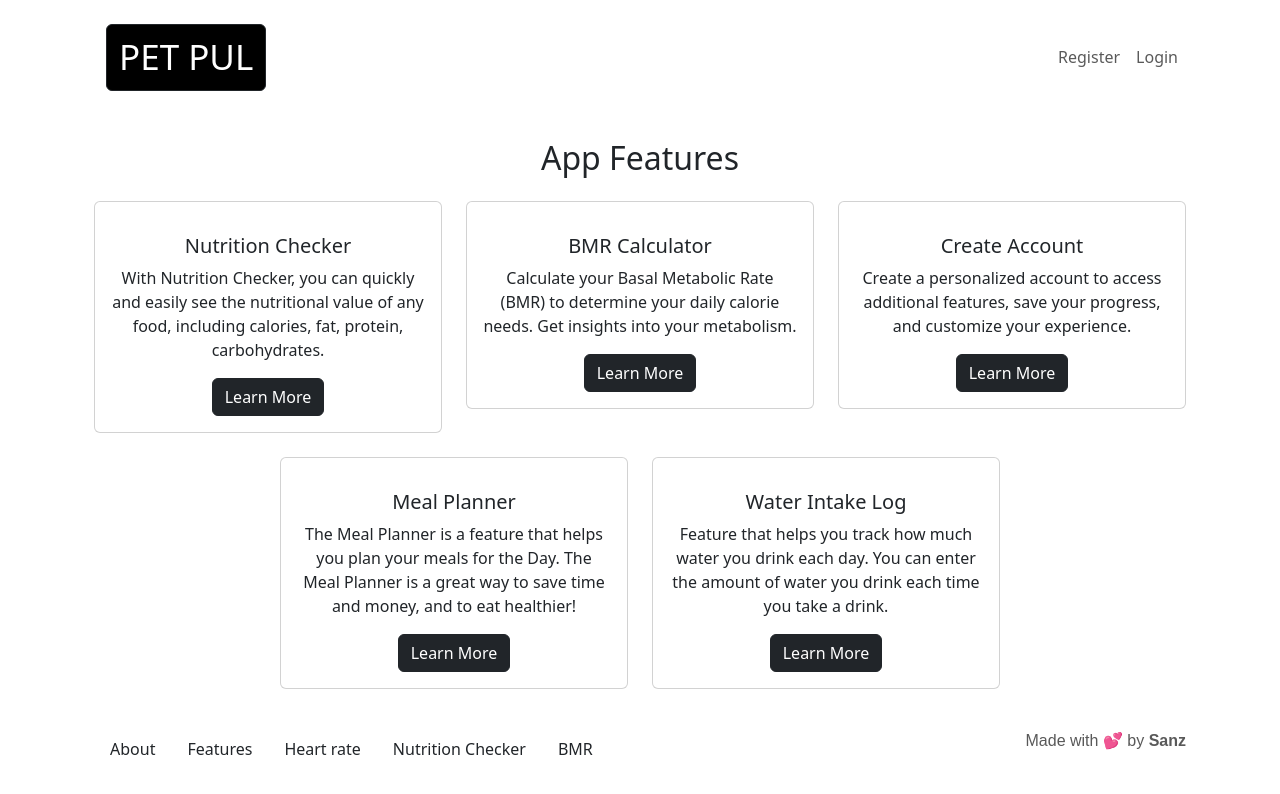
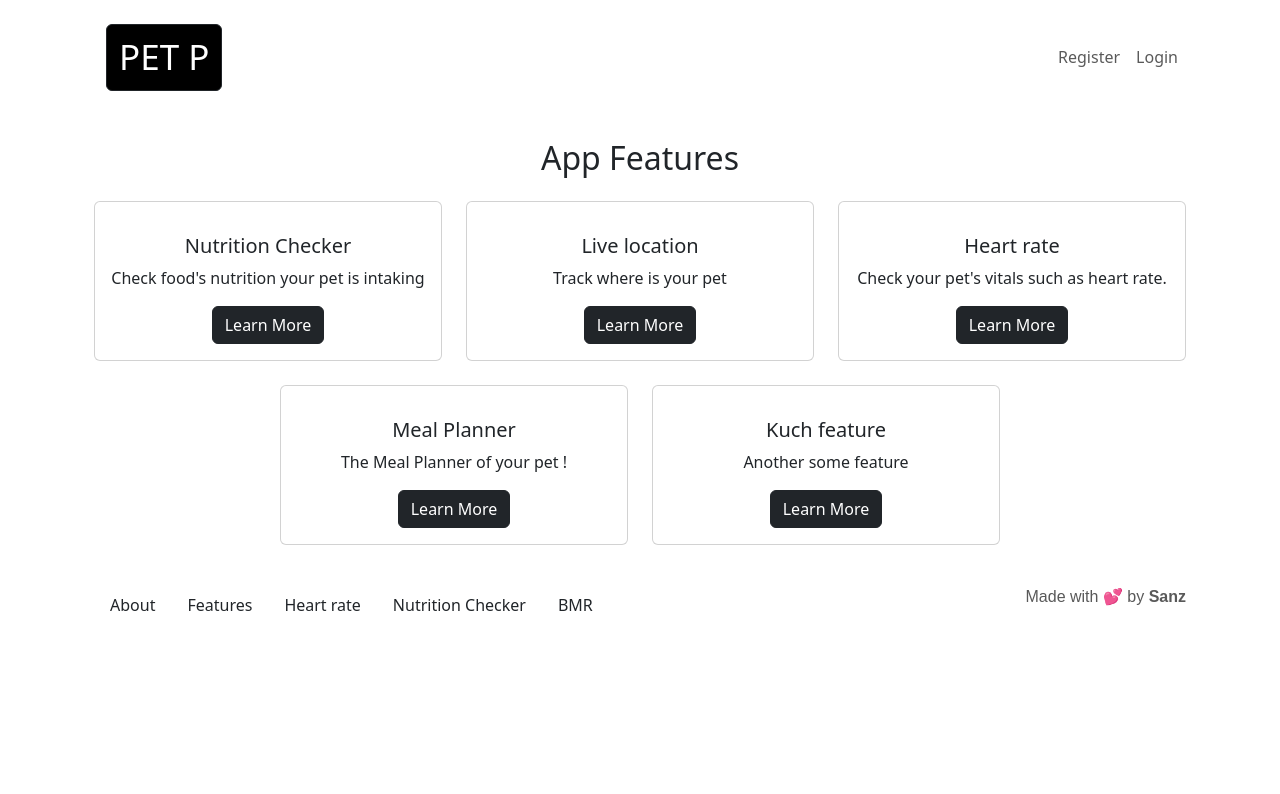
Before and after one commit to sanz17/pet-pulse, a React (Create React App) app: page /pages/features in a window 1280 px wide. Shown: the top 794 px of the page. Built offline with nearby package versions, Linux system fonts and the light colour scheme.

Commit message:
fix bugs

```diff
--- a/src/App.js
+++ b/src/App.js
@@ -11,7 +11,7 @@ import PublicRoute from "./components/PublicRoute";
 import Home from "./pages/Home";
 import Header from "./components/Header";
 import Features from "./pages/Features";
-import BMRCalculator from "./pages/BMRCalculator";
+import Location from "./pages/Location";
 import NutritionChecker from "./pages/NutritionChecker";
 import Login from "./pages/Login";
 import Register from "./pages/Register";
@@ -32,7 +32,7 @@ const App = () => {
             path="/pages/nutrition-checker"
             element={<NutritionChecker />}
           />
-          <Route path="/pages/bmr-calculator" element={<BMRCalculator />} />
+          <Route path="/pages/bmr-calculator" element={<Location />} />
           <Route path="/pages/about" element={<About />} />
 
 
--- a/src/components/Header.js
+++ b/src/components/Header.js
@@ -57,7 +57,7 @@ const Header = () => {
   const [loopNum, setLoopNum] = useState(0);
   const [isDeleting, setIsDeleting] = useState(false);
   const [text, setText] = useState('');
-  const period = 2000;
+  const period = 50000;
   const [delta, setDelta] = useState(300 - Math.random() * 100);
   const [index, setIndex] = useState(1);
   const toRotate = ["PET PULSE"];
@@ -84,7 +84,7 @@ const Header = () => {
     if (!isDeleting && updatedText === fullText) {
       setIsDeleting(true);
       setIndex(prevIndex => prevIndex - 1);
-      setDelta(period);
+      // setDelta(period);
     } else if (isDeleting && updatedText === '') {
       setIsDeleting(false);
       setLoopNum(loopNum + 1);
--- a/src/components/HeroBanner.js
+++ b/src/components/HeroBanner.js
@@ -7,7 +7,7 @@ import Heart from '../assets/images/heart.jpg'
 
 const HeroBanner = () => {
   return (
-    <div style={{'backgroundColor':'pink','borderRadius':'10px'}}>
+    <div style={{'backgroundColor':'#BFD7ED','borderRadius':'10px'}}>
       <Box
         sx={{
           mt: { lg: '10px', xs: '70px' },
--- a/src/pages/Features.js
+++ b/src/pages/Features.js
@@ -23,31 +23,31 @@ const FeaturesPage = () => {
     {
       title: "Nutrition Checker",
       description:
-        "With Nutrition Checker, you can quickly and easily see the nutritional value of any food, including calories, fat, protein, carbohydrates.",
-      link: "/pages/nutrition-checker",
+        "Check food's nutrition your pet is intaking",
+        link: "/pages/nutrition-checker",
     },
     {
-      title: "BMR Calculator",
+      title: "Live location",
       description:
-        "Calculate your Basal Metabolic Rate (BMR) to determine your daily calorie needs. Get insights into your metabolism.",
-      link: "/pages/bmr-calculator",
+        "Track where is your pet",
+        link: "/pages/bmr-calculator",
     },
     {
-      title: "Create Account",
+      title: "Heart rate",
       description:
-        "Create a personalized account to access additional features, save your progress, and customize your experience.",
-      link: "/pages/register",
+        "Check your pet's vitals such as heart rate.",
+        link: "/pages/register",
     },
     {
       title: "Meal Planner",
       description:
-        "The Meal Planner is a feature that helps you plan your meals for the Day. The Meal Planner is a great way to save time and money, and to eat healthier!",
+        "The Meal Planner of your pet !",
       link: "/pages/profile/meal-plan",
     },
     {
-      title: "Water Intake Log",
+      title: "Kuch feature",
       description:
-        "Feature that helps you track how much water you drink each day. You can enter the amount of water you drink each time you take a drink.",
+        "Another some feature",
       link: "/pages/profile/meal-plan",
     },
   ];
--- a/src/pages/BMRCalculator.js
+++ b/src/pages/Location.js
@@ -17,7 +17,7 @@ const BMRCalculator = () => {
           }}
         >
           <Typography variant="h4" sx={{ marginBottom: "1rem" }}>
-            BMR Calculator
+            Live location
           </Typography>
         </Box>
       </FormContainer>
```
